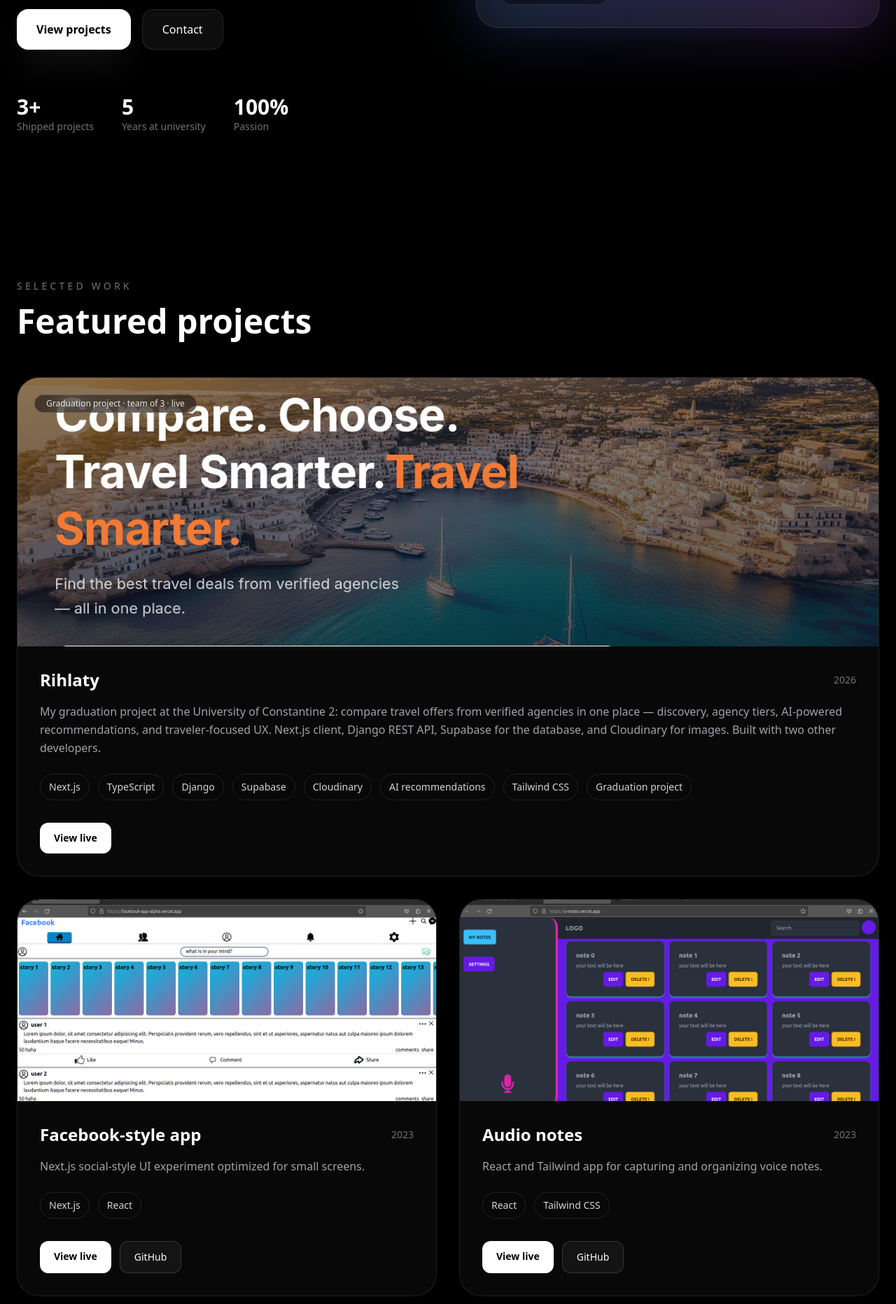
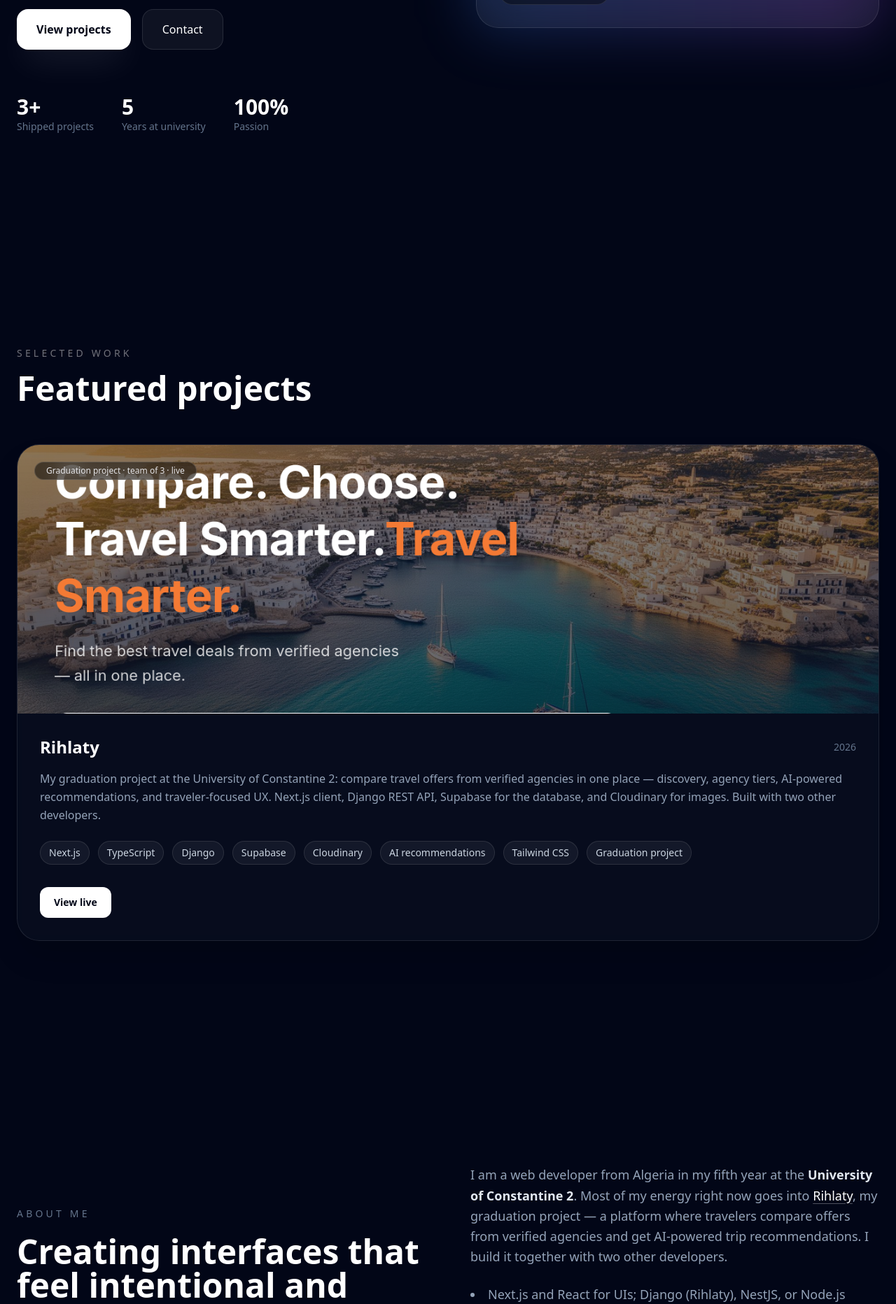
Before and after one commit to Zoubir-Ramache/portfolio, a Next.js app: page / in a window 1280 px wide. Shown: the part 880-2744 px from the top of the page at 70% size. Built offline with nearby package versions, Linux system fonts and the light colour scheme.

Commit message:
Refactor: Redesign portfolio for a professional look, add Flutter, and update projects

```diff
--- a/app/App.tsx
+++ b/app/App.tsx
@@ -17,16 +17,18 @@ export default function App() {
   return (
     <>
       {loading && <Loading />}
-      <div className="relative min-h-screen overflow-x-hidden bg-black font-sans text-white antialiased">
-        <div className="pointer-events-none absolute inset-0 -z-10 bg-[radial-gradient(circle_at_top,rgba(120,119,198,0.15),transparent_40%)]" />
-        <div className="pointer-events-none absolute inset-0 -z-10 bg-[radial-gradient(circle_at_bottom_right,rgba(59,130,246,0.12),transparent_35%)]" />
+      <div className="relative min-h-screen overflow-x-hidden bg-slate-950 font-sans text-slate-200 antialiased selection:bg-indigo-500/30">
+        <div className="fixed inset-0 -z-10 bg-[radial-gradient(ellipse_80%_80%_at_50%_-20%,rgba(120,119,198,0.3),rgba(255,255,255,0))]" />
+        <div className="fixed inset-0 -z-10 bg-[radial-gradient(ellipse_60%_60%_at_80%_120%,rgba(59,130,246,0.15),transparent)]" />
 
         <NavBar />
-        <Profile />
-        <MyProjects />
-        <AboutMe />
-        <TechStack />
-        <ContactMe />
+        <main className="flex flex-col gap-24 pb-24">
+          <Profile />
+          <MyProjects />
+          <AboutMe />
+          <TechStack />
+          <ContactMe />
+        </main>
       </div>
     </>
   );
--- a/components/AboutMe.tsx
+++ b/components/AboutMe.tsx
@@ -8,7 +8,7 @@ function AboutMe() {
     <section id="about" className="mx-auto max-w-7xl px-6 py-28">
       <div className="grid items-center gap-16 lg:grid-cols-2">
         <div>
-          <p className="text-sm uppercase tracking-[0.3em] text-zinc-500">
+          <p className="text-sm uppercase tracking-[0.3em] text-slate-500">
             About me
           </p>
           <h2 className="mt-5 text-4xl font-black leading-tight text-white md:text-5xl">
@@ -20,11 +20,11 @@ function AboutMe() {
           initial={{ opacity: 0, x: 16 }}
           whileInView={{ opacity: 1, x: 0 }}
           viewport={{ once: true }}
-          className="space-y-6 text-lg leading-relaxed text-zinc-400"
+          className="space-y-6 text-lg leading-relaxed text-slate-400"
         >
           <p>
             I am a web developer from Algeria in my fifth year at the{" "}
-            <strong className="font-semibold text-zinc-200">
+            <strong className="font-semibold text-slate-200">
               University of Constantine 2
             </strong>
             . Most of my energy right now goes into{" "}
@@ -40,7 +40,7 @@ function AboutMe() {
             from verified agencies and get AI-powered trip recommendations. I
             build it together with two other developers.
           </p>
-          <ul className="list-inside list-disc space-y-2 text-zinc-400">
+          <ul className="list-inside list-disc space-y-2 text-slate-400">
             <li>
               Next.js and React for UIs; Django (Rihlaty), NestJS, or Node.js
               when I am on APIs or backend pieces
--- a/components/ContactMe.tsx
+++ b/components/ContactMe.tsx
@@ -47,15 +47,15 @@ export default function ContactMe() {
         initial={{ opacity: 0, y: 20 }}
         whileInView={{ opacity: 1, y: 0 }}
         viewport={{ once: true }}
-        className="rounded-[3rem] border border-white/10 bg-gradient-to-b from-white/[0.06] to-transparent p-10 text-center md:p-16"
+        className="rounded-[3rem] border border-white/10 bg-gradient-to-b from-white/[0.06] to-transparent p-10 text-center md:p-16 backdrop-blur-md shadow-2xl shadow-indigo-500/10"
       >
-        <p className="text-sm uppercase tracking-[0.3em] text-zinc-500">
+        <p className="text-sm uppercase tracking-[0.3em] text-slate-500">
           Contact
         </p>
         <h2 className="mt-6 text-4xl font-black leading-tight text-white md:text-6xl">
           Let&apos;s build something meaningful.
         </h2>
-        <p className="mx-auto mt-6 max-w-2xl text-lg leading-relaxed text-zinc-400">
+        <p className="mx-auto mt-6 max-w-2xl text-lg leading-relaxed text-slate-400">
           Open to freelance work, collaborations, and teams that care about
           craft. Reach out by email or connect on social.
         </p>
@@ -63,7 +63,7 @@ export default function ContactMe() {
         <div className="mt-10 flex flex-wrap justify-center gap-4">
           <a
             href="mailto:ramachezoubir@gmail.com"
-            className="rounded-2xl bg-white px-8 py-4 font-semibold text-black transition hover:scale-[1.02]"
+            className="rounded-2xl bg-white px-8 py-4 font-semibold text-slate-950 transition hover:scale-[1.02]"
           >
             Email me
           </a>
@@ -84,7 +84,7 @@ export default function ContactMe() {
               href={link}
               target="_blank"
               rel="noopener noreferrer"
-              className="flex items-center gap-2 rounded-full border border-white/10 bg-black/30 px-4 py-2 text-sm text-zinc-300 transition hover:border-white/20 hover:text-white"
+              className="flex items-center gap-2 rounded-full border border-white/10 bg-slate-900/40 backdrop-blur-sm px-4 py-2 text-sm text-slate-300 transition hover:border-white/20 hover:text-white hover:bg-slate-800/60"
             >
               <Icon className="text-lg" />
               {name}
--- a/components/MyProjects.tsx
+++ b/components/MyProjects.tsx
@@ -26,7 +26,7 @@ function MyProjects() {
             whileInView={{ opacity: 1, y: 0 }}
             viewport={{ once: true, margin: "-80px" }}
             transition={{ delay: index * 0.06 }}
-            className={`group overflow-hidden rounded-[2rem] border border-white/10 bg-white/[0.03] transition hover:border-white/20 ${
+            className={`group overflow-hidden rounded-[2rem] border border-white/10 bg-slate-900/40 backdrop-blur-md transition hover:border-white/20 hover:bg-slate-900/60 shadow-2xl shadow-black/20 ${
               project.featured ? "lg:col-span-2" : ""
             }`}
           >
@@ -44,10 +44,10 @@ function MyProjects() {
                 <h3 className="text-2xl font-bold text-white">
                   {project.title}
                 </h3>
-                <span className="text-sm text-zinc-500">{project.year}</span>
+                <span className="text-sm text-slate-500">{project.year}</span>
               </div>
 
-              <p className="mt-4 leading-relaxed text-zinc-400">
+              <p className="mt-4 leading-relaxed text-slate-400">
                 {project.description}
               </p>
 
@@ -55,7 +55,7 @@ function MyProjects() {
                 {project.tags.map((tech) => (
                   <span
                     key={tech}
-                    className="rounded-full border border-white/10 px-3 py-2 text-sm text-zinc-300"
+                    className="rounded-full border border-white/10 bg-white/5 px-3 py-1.5 text-sm font-medium text-slate-300"
                   >
                     {tech}
                   </span>
@@ -68,7 +68,7 @@ function MyProjects() {
                     href={project.liveHref}
                     target="_blank"
                     rel="noopener noreferrer"
-                    className="rounded-xl bg-white px-5 py-3 text-sm font-semibold text-black transition hover:scale-[1.02]"
+                    className="rounded-xl bg-white px-5 py-3 text-sm font-semibold text-slate-950 transition hover:scale-[1.02]"
                   >
                     View live
                   </a>
--- a/components/Skills.tsx
+++ b/components/Skills.tsx
@@ -1,4 +1,4 @@
-import { SiNestjs, SiTailwindcss } from "react-icons/si";
+import { SiNestjs, SiTailwindcss, SiFlutter } from "react-icons/si";
 import {
   BiLogoCss3,
   BiLogoReact,
@@ -30,6 +30,7 @@ export const SKILLS_LIST: SkillItem[] = [
   { name: "Java", Icon: BiLogoJava },
   { name: "Git", Icon: BsGit },
   { name: "Linux", Icon: VscTerminalLinux },
+  { name: "Flutter", Icon: SiFlutter },
 ];
 
 export default function Skills() {
--- a/components/profile.tsx
+++ b/components/profile.tsx
@@ -20,14 +20,14 @@ function Profile() {
     >
       <div className="grid items-center gap-16 lg:grid-cols-2 lg:gap-20">
         <div>
-          <div className="mb-8 inline-flex items-center gap-2 rounded-full border border-white/10 bg-white/5 px-4 py-2 text-sm text-zinc-400">
+          <div className="mb-8 inline-flex items-center gap-2 rounded-full border border-white/10 bg-white/5 px-4 py-2 text-sm text-slate-400">
             <span className="h-2 w-2 animate-pulse rounded-full bg-emerald-400" />
             Available for freelance work
           </div>
 
           <h1 className="text-5xl font-black leading-tight tracking-tight text-white md:text-7xl">
             Building
-            <span className="block bg-gradient-to-r from-white to-zinc-500 bg-clip-text text-transparent">
+            <span className="block bg-gradient-to-r from-white to-slate-500 bg-clip-text text-transparent">
               modern digital
             </span>
             experiences.
@@ -40,7 +40,7 @@ function Profile() {
             className="mt-8"
           >
             <div className="relative inline-block">
-              <div className="absolute -inset-1 rounded-2xl bg-gradient-to-r from-blue-500/35 to-purple-500/35 opacity-70 blur-lg" />
+              <div className="absolute -inset-1 rounded-2xl bg-gradient-to-r from-indigo-500/35 to-purple-500/35 opacity-70 blur-lg" />
               {/* eslint-disable-next-line @next/next/no-img-element */}
               <img
                 src="/images/RAMACHE_ZOUBIR.png"
@@ -54,7 +54,7 @@ function Profile() {
             initial={{ opacity: 0, y: 12 }}
             animate={loading ? {} : { opacity: 1, y: 0 }}
             transition={{ delay: 0.15 }}
-            className="mt-8 max-w-xl text-lg leading-relaxed text-zinc-400"
+            className="mt-8 max-w-xl text-lg leading-relaxed text-slate-400"
           >
             Developer building clean web experiences — Next.js and React on the
             frontend, and Django, NestJS, or Node.js when the project needs APIs
@@ -67,7 +67,7 @@ function Profile() {
             <button
               type="button"
               onClick={() => scrollToSection("projects")}
-              className="rounded-2xl bg-white px-7 py-4 font-semibold text-black shadow-2xl shadow-white/10 transition hover:scale-[1.02] active:scale-[0.98]"
+              className="rounded-2xl bg-white px-7 py-4 font-semibold text-slate-950 shadow-2xl shadow-white/10 transition hover:scale-[1.02] active:scale-[0.98]"
             >
               View projects
             </button>
@@ -80,7 +80,7 @@ function Profile() {
             </button>
           </div>
 
-          <div className="mt-16 flex flex-wrap gap-10 text-sm text-zinc-500">
+          <div className="mt-16 flex flex-wrap gap-10 text-sm text-slate-500">
             <div>
               <h3 className="text-3xl font-bold text-white">3+</h3>
               <p>Shipped projects</p>
--- a/content/projects.ts
+++ b/content/projects.ts
@@ -33,26 +33,4 @@ export const PROJECTS: Project[] = [
     featured: true,
     featuredBadge: "Graduation project · team of 3 · live",
   },
-  {
-    title: "Facebook-style app",
-    year: "2023",
-    description:
-      "Next.js social-style UI experiment optimized for small screens.",
-    tags: ["Next.js", "React"],
-    repoHref: "https://github.com/remmachezoubir/Facebook_app.git",
-    liveHref: "https://facebook-app-alpha.vercel.app/",
-    imageSrc: "/images/projects/Screenshot from 2023-07-06 14-33-23.png",
-    imageAlt: "Facebook app preview",
-  },
-  {
-    title: "Audio notes",
-    year: "2023",
-    description:
-      "React and Tailwind app for capturing and organizing voice notes.",
-    tags: ["React", "Tailwind CSS"],
-    repoHref: "https://github.com/remmachezoubir/o-notes.git",
-    liveHref: "https://o-notes.vercel.app/",
-    imageSrc: "/images/projects/Screenshot from 2023-07-09 00-40-36.png",
-    imageAlt: "Audio notes app preview",
-  },
 ];
```
